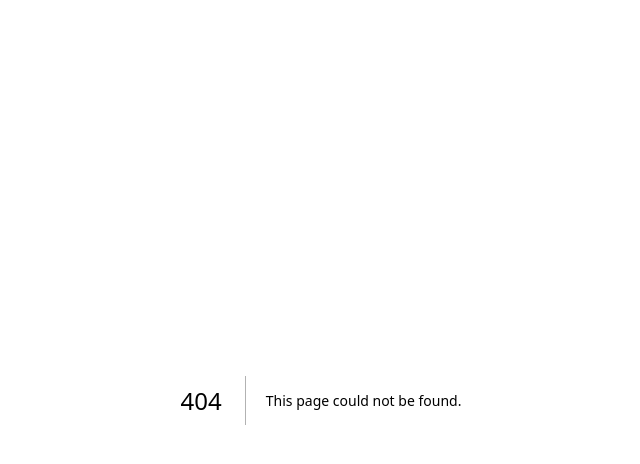
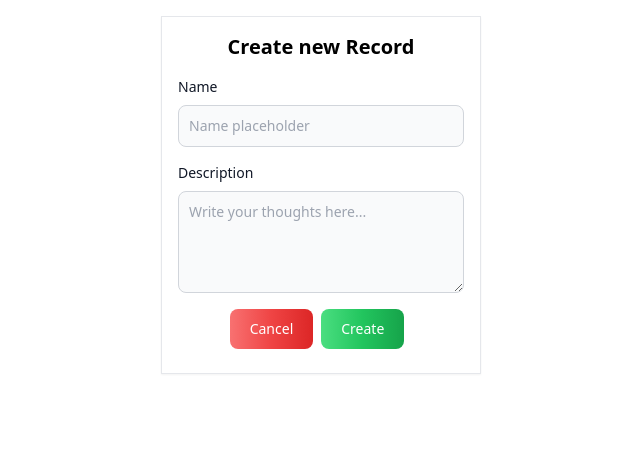
Before and after one commit to rotaru-madalina/SIMPRE-proiectCC, a Next.js app: page /create in a window 1280 px wide. Before the commit this address had no page. Shown: the top 464 px of the page, without its empty margins (319-959 px from the left). Built offline with nearby package versions, Linux system fonts and the light colour scheme.

Commit message:
added create form records

```diff
--- /dev/null
+++ b/components/RecordForm.jsx
@@ -0,0 +1,75 @@
+import { useRouter } from "next/router";
+import React, { useState } from "react";
+
+const RecordForm = (props) => {
+  const router = useRouter();
+  const { entry, onSubmit } = props;
+  const [data, setData] = useState(entry);
+
+  const handleChange = (type, value) => {
+    setData({ ...data, [type]: value });
+  };
+
+  const handleCancel = () => {
+    router.push("/");
+  }
+
+  return (
+    <div className="p-4">
+      <div className="flex flex-col mx-auto max-w-80 border p-4 shadow-sm gap-4 w-full">
+        <div className="text-center font-bold text-xl">{entry._id ? 'Update' : 'Create new'} Record</div>
+        <div>
+          <label
+            htmlFor="name"
+            className="block mb-2 text-sm font-medium text-gray-900 dark:text-white"
+          >
+            Name
+          </label>
+          <input
+            type="name"
+            id="name"
+            value={data.name}
+            onChange={(e) => handleChange("name", e.target.value)}
+            className="bg-gray-50 border border-gray-300 text-gray-900 text-sm rounded-lg focus:ring-blue-500 focus:border-blue-500 block w-full p-2.5 dark:bg-gray-700 dark:border-gray-600 dark:placeholder-gray-400 dark:text-white dark:focus:ring-blue-500 dark:focus:border-blue-500"
+            placeholder="Name placeholder"
+            required
+          />
+        </div>
+        <div>
+          <label
+            htmlFor="description"
+            className="block mb-2 text-sm font-medium text-gray-900 dark:text-white"
+          >
+            Description
+          </label>
+          <textarea
+            id="description"
+            rows="4"
+            value={data.description}
+            onChange={(e) => handleChange("description", e.target.value)}
+            className="block p-2.5 w-full text-sm text-gray-900 bg-gray-50 rounded-lg border border-gray-300 focus:ring-blue-500 focus:border-blue-500 dark:bg-gray-700 dark:border-gray-600 dark:placeholder-gray-400 dark:text-white dark:focus:ring-blue-500 dark:focus:border-blue-500"
+            placeholder="Write your thoughts here..."
+          ></textarea>
+        </div>
+        <div className="flex justify-center">
+          <button
+            type="button"
+            onClick={handleCancel}
+            className="text-white bg-gradient-to-r from-red-400 via-red-500 to-red-600 hover:bg-gradient-to-br focus:ring-4 focus:outline-none focus:ring-red-300 dark:focus:ring-red-800 font-medium rounded-lg text-sm px-5 py-2.5 text-center me-2 mb-2"
+          >
+            Cancel
+          </button>
+          <button
+            type="button"
+            onClick={() => onSubmit(data)}
+            className="text-white bg-gradient-to-r from-green-400 via-green-500 to-green-600 hover:bg-gradient-to-br focus:ring-4 focus:outline-none focus:ring-green-300 dark:focus:ring-green-800 font-medium rounded-lg text-sm px-5 py-2.5 text-center me-2 mb-2"
+          >
+            {entry?._id ? "Update" : "Create"}
+          </button>
+        </div>
+      </div>
+    </div>
+  );
+};
+
+export default RecordForm;
--- /dev/null
+++ b/pages/create.jsx
@@ -0,0 +1,26 @@
+import RecordForm from "@/components/RecordForm";
+import { defaultRecordValues } from "@/utils/constants";
+import { createRecord } from "@/utils/recordsFunctions";
+import { useRouter } from "next/router";
+import React from "react";
+
+const Create = () => {
+  const router = useRouter();
+  const entry = defaultRecordValues;
+
+  const onSubmit = async (data) => {
+    try {
+      const response = await createRecord(data);
+
+      if (response) {
+        router.push("/");
+      }
+    } catch (error) {
+      console.log(error);
+    }
+  };
+
+  return <RecordForm entry={entry} onSubmit={onSubmit} />;
+};
+
+export default Create;
--- /dev/null
+++ b/pages/edit.jsx
@@ -0,0 +1,55 @@
+import React, { useEffect, useState } from "react";
+import { useRouter } from "next/router";
+import { defaultRecordValues } from "@/utils/constants";
+import { getRecord, updateRecord } from "@/utils/recordsFunctions";
+import Spinner from "@/components/Spinner";
+import RecordForm from "@/components/RecordForm";
+
+const Edit = () => {
+  const router = useRouter();
+  const [isLoading, setIsLoading] = useState(true);
+  const [entry, setEntry] = useState(defaultRecordValues);
+
+  const handleGetRecord = async (id) => {
+    try {
+        const response = await getRecord(id);
+
+        if (response) {
+            setEntry(response);
+            setIsLoading(false);
+        }
+    } catch (error) {
+        console.log(error);
+        setIsLoading(false);
+    }
+  }
+
+  const onSubmit = async (data) => {
+    try {
+        const response = await updateRecord(data);
+
+        if (response) {
+            router.push("/");
+        }
+    } catch (error) {
+        console.log(error)
+    }
+  }
+
+  useEffect(() => {
+    const searchParams = new URLSearchParams(router.asPath.split(/\?/)[1]);
+    const id = searchParams.get("id");
+
+    if (!id) {
+        router.push("/");
+    }
+
+    handleGetRecord(id);
+  }, []);
+
+  if (isLoading) return <Spinner />;
+
+  return <RecordForm entry={entry} onSubmit={onSubmit} />;
+};
+
+export default Edit;
--- /dev/null
+++ b/utils/constants.js
@@ -0,0 +1,6 @@
+export const defaultRecordValues = {
+    name: '',
+    description: '',
+}
+
+export const MAX_MEMORY = 3;
```
